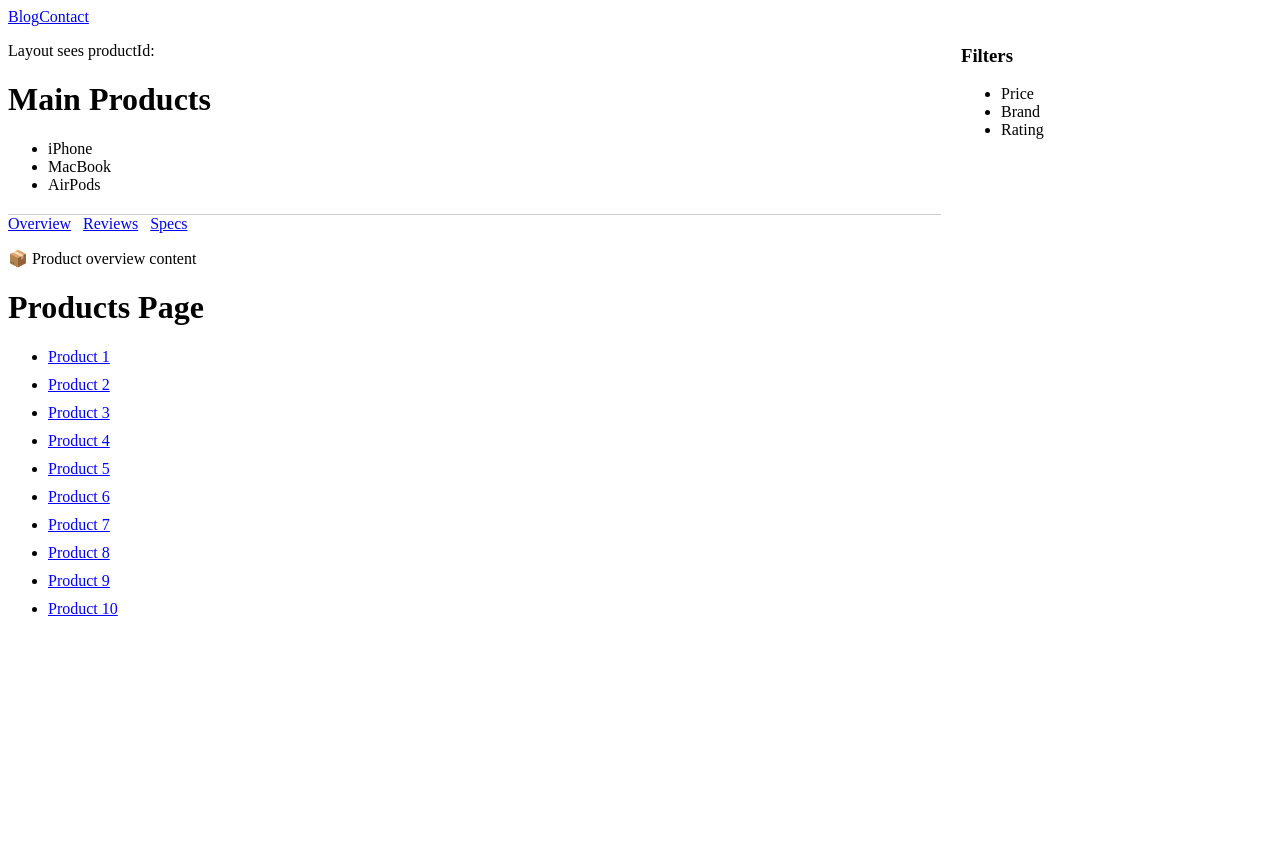
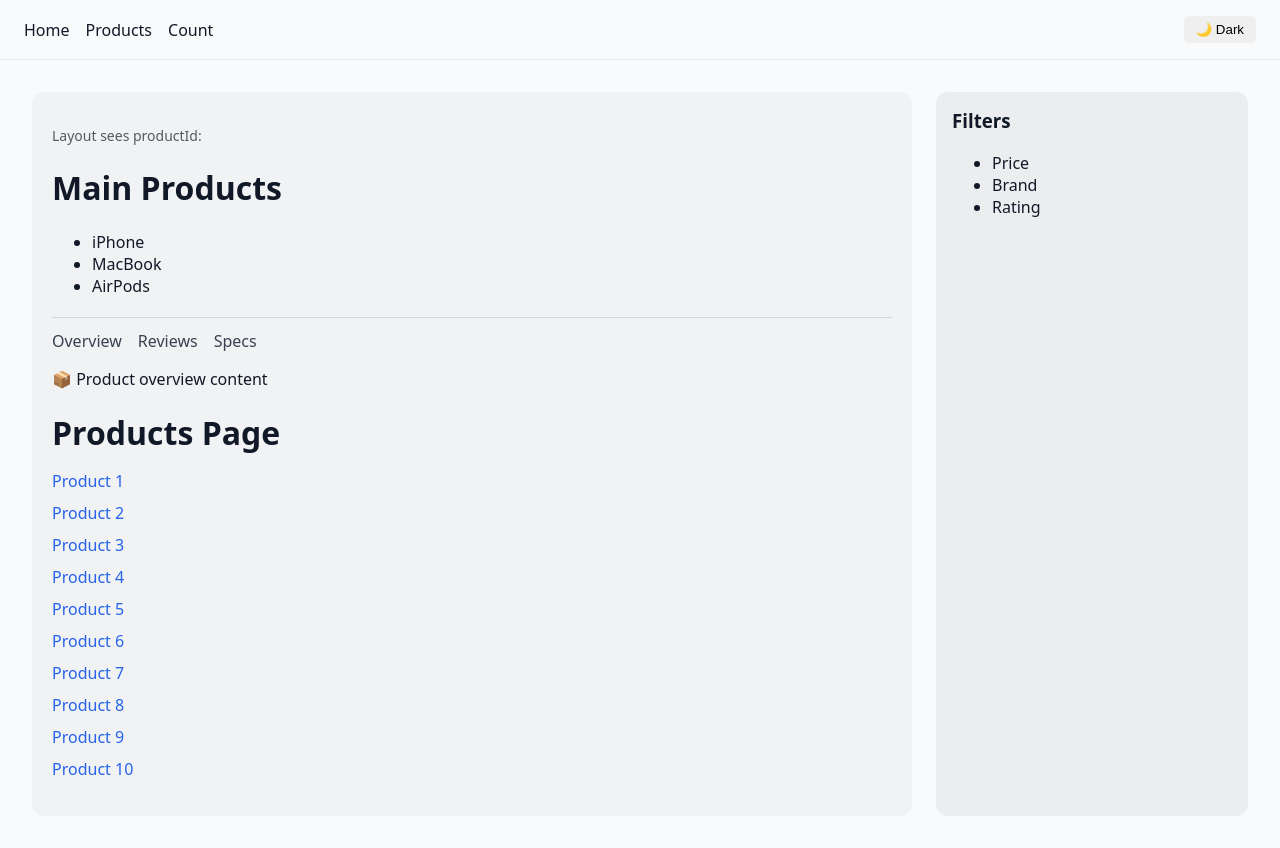
Before and after one commit to mahek-kariya-noovosoft/Nextjs-practice, a Next.js app in the folder my-app/: page /products in a window 1280 px wide. Before the commit the page ends 800 px from the top, so only its background shows below. Built offline with nearby package versions, Linux system fonts and the light colour scheme.

Commit message:
add css and crate the context and use it

```diff
--- /dev/null
+++ b/my-app/app/global.css
@@ -0,0 +1,51 @@
+* {
+    box-sizing: border-box;
+}
+
+body {
+    margin: 0;
+    font-family: system-ui, sans-serif;
+}
+
+/* THEMES */
+[data-theme='light'] {
+    background: #f9fafb;
+    color: #111827;
+}
+
+[data-theme='dark'] {
+    background: #0f172a;
+    color: #e5e7eb;
+}
+
+/* NAV */
+.nav {
+    display: flex;
+    justify-content: space-between;
+    align-items: center;
+    padding: 16px 24px;
+    border-bottom: 1px solid #e5e7eb;
+}
+
+.nav-links a {
+    margin-right: 16px;
+    text-decoration: none;
+    color: inherit;
+    font-weight: 500;
+}
+
+.nav-links a:hover {
+    text-decoration: underline;
+}
+
+.theme-btn {
+    padding: 6px 12px;
+    border-radius: 6px;
+    border: none;
+    cursor: pointer;
+}
+
+/* PAGE */
+.container {
+    padding: 32px;
+}
--- a/my-app/app/layout.tsx
+++ b/my-app/app/layout.tsx
@@ -1,16 +1,24 @@
 import Link from 'next/link'
+import {ThemeProvider} from './theme-provider'
+import ThemeToggle from './theme-toggle'
+import './global.css'
 
-export default function Layout({ children }: { children: React.ReactNode }) {
+export default function Layout({children}: { children: React.ReactNode }) {
     return (
-        <html>
+        <html lang="en">
         <body>
-        <nav>
-            {/* Prefetched when the link is hovered or enters the viewport */}
-            <Link href="/blog">Blog</Link>
-            {/* No prefetching */}
-            <a href="/contact">Contact</a>
-        </nav>
-        {children}
+        <ThemeProvider>
+            <nav className="nav">
+                <div className="nav-links">
+                    <Link href="/">Home</Link>
+                    <Link href="/products">Products</Link>
+                    <Link href="/count">Count</Link>
+                </div>
+                <ThemeToggle/>
+            </nav>
+
+            <main className="container">{children}</main>
+        </ThemeProvider>
         </body>
         </html>
     )
--- a/my-app/app/page.tsx
+++ b/my-app/app/page.tsx
@@ -5,6 +5,8 @@ export default function Home() {
         <>
             <h1>Home</h1>
             <Link href="/products">Go to Products</Link>
+            <br/>
+            <Link href="/count">Go to Count Page</Link>
         </>
     );
 }
--- a/my-app/app/products/@info/layout.tsx
+++ b/my-app/app/products/@info/layout.tsx
@@ -1,4 +1,5 @@
 import Link from "next/link";
+import "../products.css";
 
 export default function InfoLayout({
                                        children,
@@ -7,13 +8,13 @@ export default function InfoLayout({
 }) {
     return (
         <div>
-            <nav style={{display: "flex", gap: 12}}>
+            <nav className="info-nav">
                 <Link href="/products">Overview</Link>
                 <Link href="/products/reviews">Reviews</Link>
                 <Link href="/products/specs">Specs</Link>
             </nav>
 
-            <div style={{marginTop: 12}}>{children}</div>
+            <div>{children}</div>
         </div>
     );
 }
--- a/my-app/app/products/@sidebar/page.tsx
+++ b/my-app/app/products/@sidebar/page.tsx
@@ -1,4 +1,3 @@
-// app/products/@sidebar/page.tsx
 export default function Sidebar() {
     return (
         <aside>
--- a/my-app/app/products/layout.tsx
+++ b/my-app/app/products/layout.tsx
@@ -2,6 +2,7 @@
 
 import {useParams} from "next/navigation";
 import React from "react";
+import "./products.css";
 
 export default function ProductsLayout({
                                            main,
@@ -18,21 +19,20 @@ export default function ProductsLayout({
     const productId = params?.productId;
 
     return (
-        <div style={{display: "flex", gap: 20}}>
-            <div style={{flex: 3}}>
-                <p>Layout sees productId: {productId}</p>
+        <div className="products-layout">
+            <div className="products-main">
+                <p style={{fontSize: 14, opacity: 0.7}}>
+                    Layout sees productId: {productId}
+                </p>
 
                 {main}
 
-                {/* TAB SLOT */}
-                <div style={{marginTop: 20, borderTop: "1px solid #ccc"}}>
-                    {info}
-                </div>
+                <div className="info-tabs">{info}</div>
 
                 {children}
             </div>
 
-            <div style={{flex: 1}}>{sidebar}</div>
+            <aside className="products-sidebar">{sidebar}</aside>
         </div>
     );
 }
--- a/my-app/app/products/page.tsx
+++ b/my-app/app/products/page.tsx
@@ -1,4 +1,5 @@
 import Link from "next/link";
+import "./products.css";
 
 export default function ProductsPage() {
     const products = Array.from({length: 10}, (_, i) => ({
@@ -7,17 +8,12 @@ export default function ProductsPage() {
     }));
 
     return (
-        <div>
+        <div className="products-page">
             <h1>Products Page</h1>
-            <ul>
+            <ul className="products-list">
                 {products.map((p) => (
-                    <li key={p.id} style={{marginBottom: 10}}>
-                        <Link
-                            href={`/products/${p.id}`}
-                            style={{color: "blue", textDecoration: "underline"}}
-                        >
-                            {p.name}
-                        </Link>
+                    <li key={p.id}>
+                        <Link href={`/products/${p.id}`}>{p.name}</Link>
                     </li>
                 ))}
             </ul>
--- /dev/null
+++ b/my-app/app/products/products.css
@@ -0,0 +1,70 @@
+/* PRODUCTS PAGE */
+.products-page h1 {
+    margin-bottom: 16px;
+}
+
+.products-list {
+    list-style: none;
+    padding: 0;
+}
+
+.products-list li {
+    margin-bottom: 10px;
+}
+
+.products-list a {
+    color: #2563eb;
+    text-decoration: none;
+    font-weight: 500;
+}
+
+.products-list a:hover {
+    text-decoration: underline;
+}
+
+/* PRODUCTS LAYOUT */
+.products-layout {
+    display: flex;
+    gap: 24px;
+}
+
+.products-main {
+    flex: 3;
+    background: rgba(0, 0, 0, 0.03);
+    padding: 20px;
+    border-radius: 12px;
+}
+
+.products-sidebar {
+    flex: 1;
+    background: rgba(0, 0, 0, 0.05);
+    padding: 16px;
+    border-radius: 12px;
+}
+
+.products-sidebar h3 {
+    margin-top: 0;
+}
+
+/* INFO / TABS */
+.info-tabs {
+    margin-top: 20px;
+    border-top: 1px solid #d1d5db;
+    padding-top: 12px;
+}
+
+.info-nav {
+    display: flex;
+    gap: 16px;
+    margin-bottom: 12px;
+}
+
+.info-nav a {
+    text-decoration: none;
+    font-weight: 500;
+    color: #374151;
+}
+
+.info-nav a:hover {
+    text-decoration: underline;
+}
--- /dev/null
+++ b/my-app/app/theme-provider.tsx
@@ -0,0 +1,32 @@
+'use client'
+
+import {createContext, useContext, useState} from 'react'
+
+type Theme = 'light' | 'dark'
+
+type ThemeContextType = {
+    theme: Theme
+    toggleTheme: () => void
+}
+
+const ThemeContext = createContext<ThemeContextType | null>(null)
+
+export function ThemeProvider({children}: { children: React.ReactNode }) {
+    const [theme, setTheme] = useState<Theme>('light')
+
+    function toggleTheme() {
+        setTheme(t => (t === 'light' ? 'dark' : 'light'))
+    }
+
+    return (
+        <ThemeContext.Provider value={{theme, toggleTheme}}>
+            <div data-theme={theme}>{children}</div>
+        </ThemeContext.Provider>
+    )
+}
+
+export function useTheme() {
+    const ctx = useContext(ThemeContext)
+    if (!ctx) throw new Error('useTheme must be used inside ThemeProvider')
+    return ctx
+}
--- /dev/null
+++ b/my-app/app/theme-toggle.tsx
@@ -0,0 +1,13 @@
+'use client'
+
+import {useTheme} from './theme-provider'
+
+export default function ThemeToggle() {
+    const {theme, toggleTheme} = useTheme()
+
+    return (
+        <button className="theme-btn" onClick={toggleTheme}>
+            {theme === 'light' ? '🌙 Dark' : '☀️ Light'}
+        </button>
+    )
+}
```
Also changed, not shown: my-app/app/count/page.tsx (added, +14 -0 lines).
